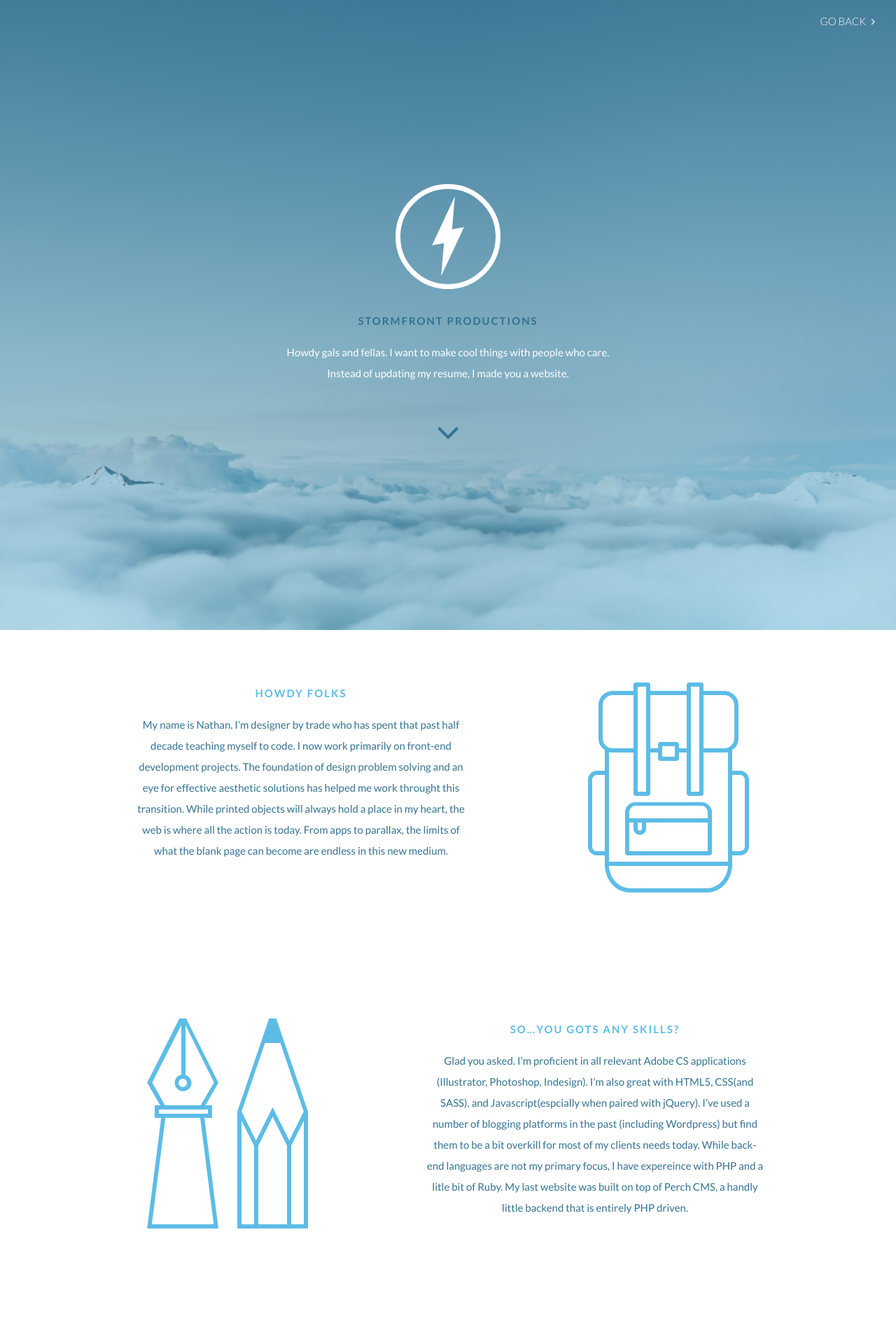
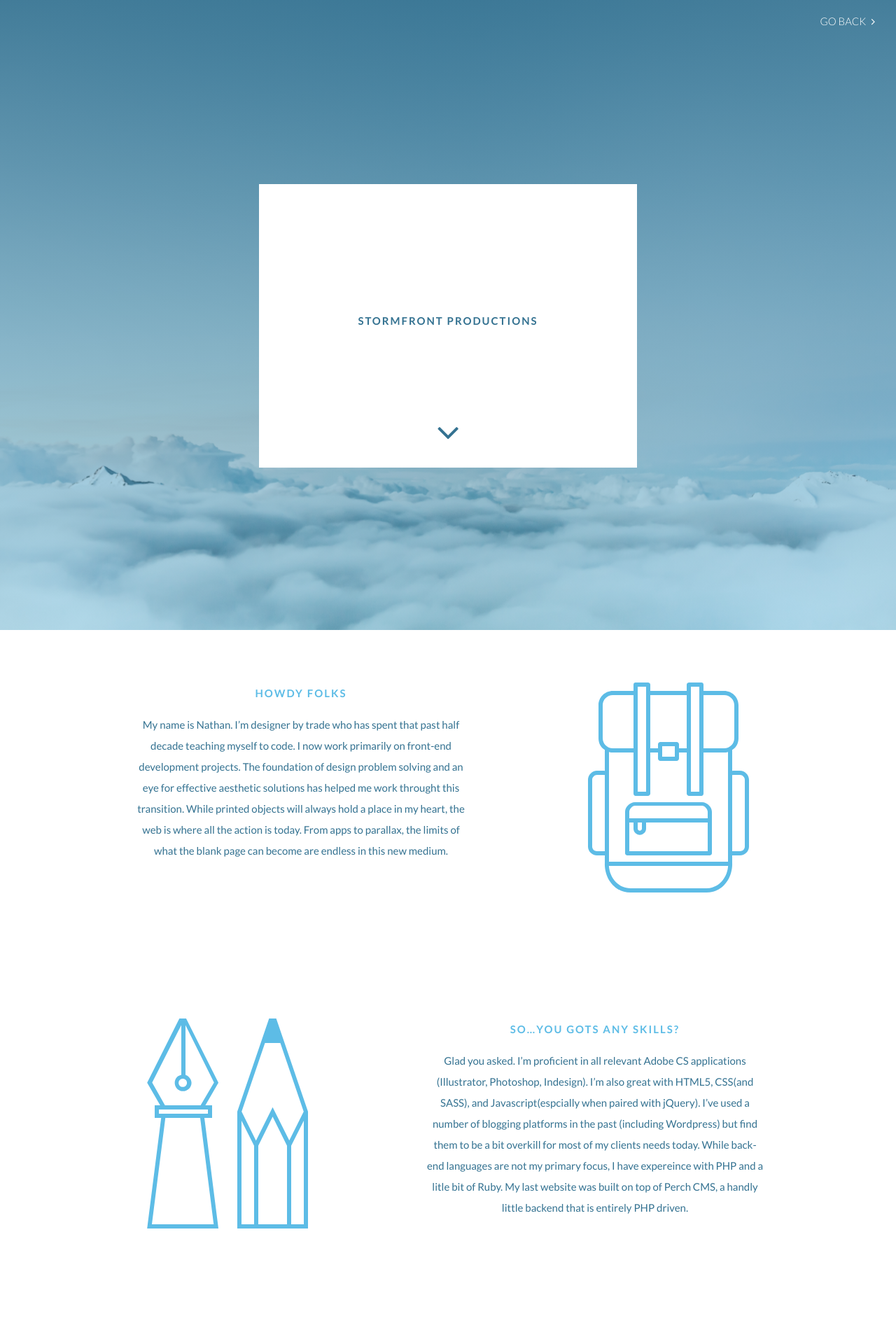
Before and after one commit to rttnbrgr/tales, a Jekyll site: the page built from sfp.html, in a window 1280 px wide. Shown: the top 1920 px of the page at 70% size. Built offline with Jekyll 4.4.1, drawn with Linux system fonts in a browser that asks for light colours; nearby versions of some CDN libraries; Markdown is read by kramdown in place of the engine named in the settings.

Commit message:
Also broke out SFP stylesheets into modules

```diff
--- a/assets/css/3-modules/_sfp-base.scss
+++ b/assets/css/3-modules/_sfp-base.scss
@@ -55,7 +55,7 @@
 
 	// kill this?
 	.container {
-		// padding: 0 2em;
+		background-color: white;
 	}
 
 	// TYPOGRAPHY
--- a/assets/css/3-modules/_sfp-index.scss
+++ b/assets/css/3-modules/_sfp-index.scss
@@ -8,5 +8,6 @@
 @import "sfp-bolt";
 // Article
 @import "sfp-article";
+
 // Thanks & Video
 @import "sfp-article2";
```
Also changed, not shown: 3 other files.
